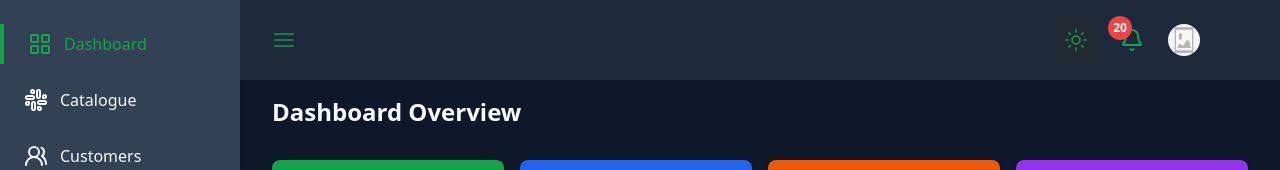
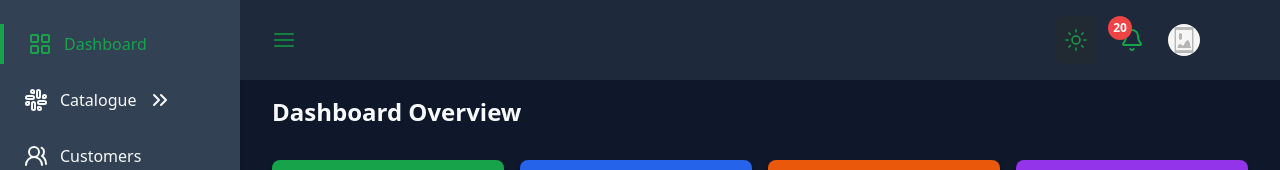
Before and after one commit to AdelekeOfAfrica/ecommerce-typescript, a Next.js app: page /dashboard in a window 1280 px wide. Shown: the top 170 px of the page. Built offline with nearby package versions, Linux system fonts and the light colour scheme.

Commit message:
changed catalogue from link to button

```diff
--- a/components/backoffice/Sidebar.jsx
+++ b/components/backoffice/Sidebar.jsx
@@ -4,7 +4,7 @@ import React from 'react';
 import Link from 'next/link';
 import Image from 'next/image';
 import logo from '../../public/logo.png';
-import { ExternalLink, LayoutGrid, LogOut, Slack, Tractor, Truck, Users2, UserSquare2, Warehouse } from 'lucide-react';
+import { ChevronsRight, ExternalLink, LayoutGrid, LogOut, Slack, Tractor, Truck, Users2, UserSquare2, Warehouse } from 'lucide-react';
 import { usePathname } from 'next/navigation';
 
 
@@ -70,11 +70,15 @@ export default function Sidebar() {
           <LayoutGrid/>
        <span>Dashboard </span>
        </Link>
-       <Link href="#" className="flex items-center space-x-3
+       <button  className="flex items-center space-x-6
       px-6 py-2  ">
-      <Slack/>
+       <div className="flex  items-center space-x-3
+        ">
+       <Slack/>
        <span>Catalogue </span>
-       </Link>
+       <ChevronsRight/>
+       </div>
+       </button>
 
        {
         sidebarLinks.map((item,i)=>{
```
